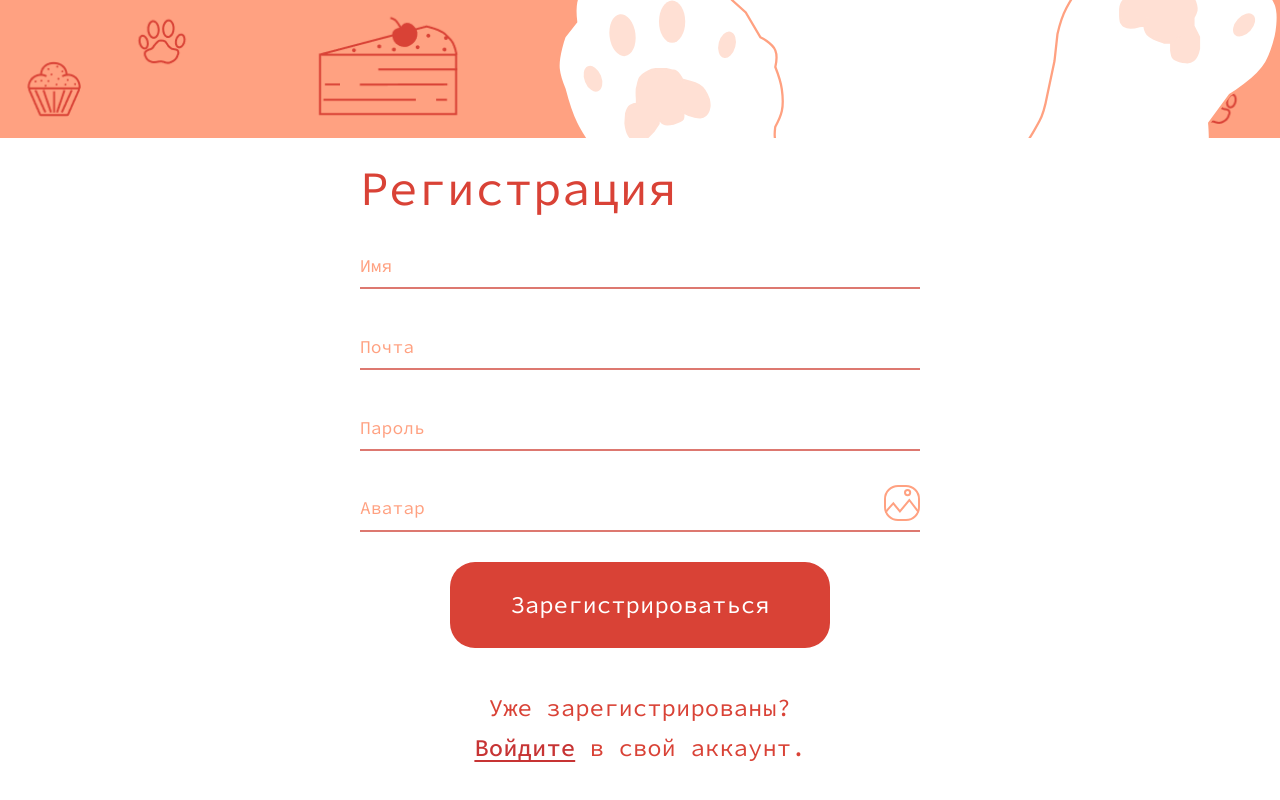
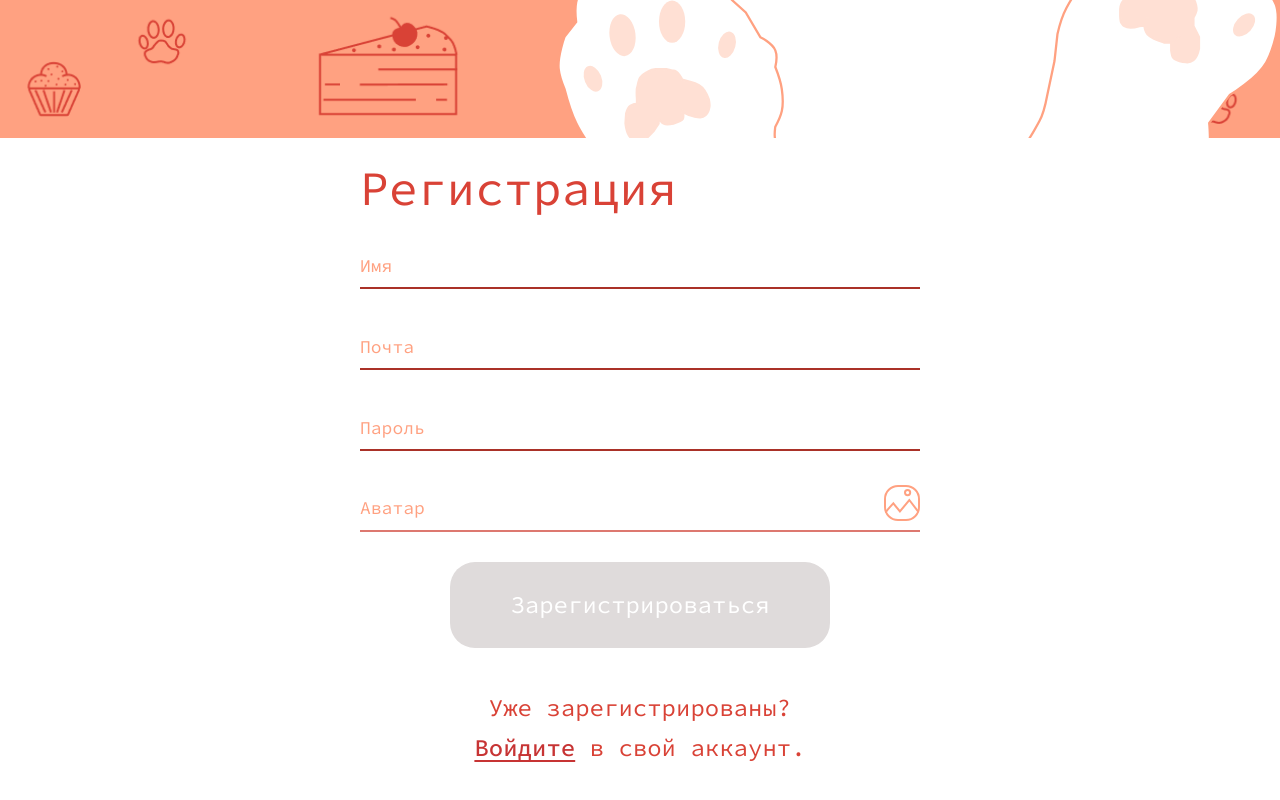
Before and after one commit to nastya12oz/keks-shop-nastya, a React (Vite) app: page /SignUp in a window 1280 px wide. Shown: the part 380-1180 px from the top of the page. Built offline with nearby package versions, Linux system fonts and the light colour scheme; no server answers; what http-status-codes would draw is missing.

Commit message:
регистрация

```diff
--- a/src/const.ts
+++ b/src/const.ts
@@ -3,6 +3,10 @@ export const REQUEST_TIMEOUT = 5000;
 export const STARS_COUNT = 5;
 export const USER_EMAIL_KEY_NAME = 'Email';
 export const USER_AVATAR_KEY_NAME = 'avatar-url';
+export const REGISTRATION_NAME_MIN_LENGTH = 1;
+export const PASSWORD_MIN_LENGTH = 2;
+export const AVATAR_TYPES = ['jpg', 'png'];
+
 
 export enum ProductCategory {
   Bisque = 'bisque',
@@ -47,7 +51,6 @@ export enum APIRoute {
   Review = '/reviews/',
 }
 
-
 export enum NameSpace {
   Products = 'PRODUCTS',
   User = 'USER',
@@ -60,7 +63,6 @@ export const DateFormat = {
   DATE_FORMAT: 'DD.MM',
 };
 
-
 export enum AuthorizationStatus {
   Auth = 'AUTH',
   NoAuth = 'NO_AUTH',
--- a/src/pages/sign-up-screen/sign-up-screen.tsx
+++ b/src/pages/sign-up-screen/sign-up-screen.tsx
@@ -1,48 +1,247 @@
-import { Link } from "react-router-dom";
-import { AppRoute } from "../../const";
+import classNames from 'classnames';
+import { ChangeEvent, FormEvent, useEffect, useState } from 'react';
+import { Helmet } from 'react-helmet-async';
+import { Link, Navigate } from 'react-router-dom';
+import { AppRoute, AuthorizationStatus } from '../../const';
+import { useAppDispatch, useAppSelector } from '../../hooks';
+import { registrationAction } from '../../store/api-actions';
+import { getAuthorizationStatus, getUserErrorStatus, getIsAlreadyExistStatus, getUserDataLoadingStatus, getRegistrationSuccessStatus } from '../../store/user-process/user-process.selector';
+import { TUserRegistrationData } from '../../types/user';
+import { isAvatarValid, isEmailValid, isRegistrationNameValid, isRegistrationPasswordValid } from '../../utils/utils';
 
-function SignUpScreen(): JSX.Element {
-  return(
+function SignupScreen(): JSX.Element {
+  const dispatch = useAppDispatch();
+  const authorizationStatus = useAppSelector(getAuthorizationStatus);
+  const hasAlreadyExist = useAppSelector(getIsAlreadyExistStatus);
+  const hasError = useAppSelector(getUserErrorStatus);
+  const isLoading = useAppSelector(getUserDataLoadingStatus);
+  const isRegistrationSuccess = useAppSelector(getRegistrationSuccessStatus);
+
+  const [formState, setFormState] = useState({
+    name: '',
+    email: '',
+    password: '',
+    avatar: null,
+  });
+
+  const [falseForm, setFalseForm] = useState({
+    name: false,
+    email: false,
+    password: false,
+    avatar: false,
+  });
+
+  const [isValid, setIsValid] = useState({
+    name: true,
+    email: true,
+    password: true,
+    avatar: true,
+  });
+
+  const [isError, setIsError] = useState({
+    exist: false,
+    error: false,
+  });
+
+  useEffect(() => {
+    setIsValid({
+      name: isRegistrationNameValid(formState.name),
+      email: isEmailValid(formState.email),
+      password: isRegistrationPasswordValid(formState.password),
+      avatar: true,
+    });
+  }, [formState, falseForm]);
+
+  useEffect(() => {
+    setIsError({
+      exist: hasAlreadyExist,
+      error: hasError,
+    });
+  }, [hasError, hasAlreadyExist]);
+
+  const handlerBlur = (evt: ChangeEvent<HTMLInputElement>) => {
+    switch (evt.target.name) {
+      case 'name':
+        setFalseForm({...falseForm, name: true});
+        break;
+      case 'email':
+        setFalseForm({...falseForm, email: true});
+        break;
+      case 'password':
+        setFalseForm({...falseForm, password: true});
+        break;
+      case 'avatar':
+        setFalseForm({...falseForm, avatar: true});
+        break;
+    }
+  };
+
+  const handleFieldChange = (evt: ChangeEvent<HTMLInputElement>) => {
+    const {name, value} = evt.target;
+
+    setFormState({...formState, [name]: value});
+
+    setIsValid({
+      name: isRegistrationNameValid(formState.name),
+      email: isEmailValid(formState.email),
+      password: isRegistrationPasswordValid(formState.password),
+      avatar: true,
+    });
+  };
+
+  if (authorizationStatus === AuthorizationStatus.Auth) {
+    return <Navigate to={AppRoute.Main} />;
+  }
+
+  const handleSubmit = (evt: FormEvent<HTMLFormElement>) => {
+    evt.preventDefault();
+    const form = evt.currentTarget;
+    const formData = new FormData(form);
+    const data = Object.fromEntries(formData) as TUserRegistrationData;
+    const currentData = {...formState, avatar: data.avatar};
+
+    setIsValid({...isValid, avatar: isAvatarValid(data.avatar)});
+
+    if (currentData && isValid.avatar && isValid.email && isValid.name && isValid.password) {
+      dispatch(registrationAction(currentData));
+      setIsError({
+        exist: hasAlreadyExist,
+        error: hasError,
+      });
+    }
+
+    if (!isLoading && !hasError) {
+      setFormState({
+        name: '',
+        email: '',
+        password: '',
+        avatar: null,
+      });
+      setIsValid({
+        name: true,
+        email: true,
+        password: true,
+        avatar: true,
+      });
+      setFalseForm({
+        name: false,
+        email: false,
+        password: false,
+        avatar: false,
+      });
+    }
+  };
+
+  return (
     <div className="wrapper">
+      <Helmet>
+        <title>Кондитерская Кекс - Регистрация</title>
+      </Helmet>
       <main>
         <section className="register-page">
           <div className="register-page__header">
             <div className="register-page__img-wrap">
-              <img className="register-page__img" src="img/svg/hero-keks.svg" width="727" height="569" alt="Картика кота." />
-
+              <img className="register-page__img" src="img/svg/hero-keks.svg" width={727} height={569} alt="Картинка кота."/>
             </div>
           </div>
           <div className="register-page__content">
             <div className="register-page__inner">
               <h1 className="register-page__title">Регистрация</h1>
+              {isError.exist && <p>You have already been here!</p>}
+              {isError.error && <p>Oops seems something is wrong, try again!</p>}
+              {isRegistrationSuccess && <p>Great! You are all set. Please, log in</p>}
               <div className="register-page__form">
-                <form action="#" method="post" autoComplete="off">
+                <form
+                  action="#"
+                  method="post"
+                  autoComplete="off"
+                  onSubmit={handleSubmit}
+                >
                   <div className="register-page__fields">
-                    <div className="custom-input register-page__field">
+                    <div className={classNames('custom-input register-page__field',
+                      {'is-valid' : isValid.name},
+                      {'is-invalid' : !isValid.name}
+                    )}
+                    >
                       <label><span className="custom-input__label">Введите ваше имя</span>
-                        <input type="text" name="user-name-1" placeholder="Имя" required />
+                        <input
+                          type="text"
+                          name="name"
+                          value={formState.name}
+                          placeholder="Имя"
+                          onChange={handleFieldChange}
+                          onBlur={handlerBlur}
+                        />
                       </label>
+                      {!isValid.name && falseForm.name && <span className="custom-input__message">заполните поле</span>}
                     </div>
-                    <div className="custom-input register-page__field">
-                      <label><span className="custom-input__label">Введите вашу почту</span>
-                        <input type="email" name="user-mail-1" placeholder="Почта" required />
+                    <div className={classNames('custom-input register-page__field',
+                      {'is-valid' : isValid.email},
+                      {'is-invalid' : !isValid.email}
+                    )}
+                    >
+                      <label><span className="custom-input__label">Введите корректную почту</span>
+                        <input
+                          type="email"
+                          name="email"
+                          value={formState.email}
+                          placeholder="Почта"
+                          onChange={handleFieldChange}
+                          onBlur={handlerBlur}
+                        />
                       </label>
+                      {!isValid.email && falseForm.email && <span className="custom-input__message">Введите вашу почту</span>}
                     </div>
-                    <div className="custom-input register-page__field">
-                      <label><span className="custom-input__label">Введите ваш пароль</span>
-                        <input type="password" name="user-password-1" placeholder="Пароль" required />
+                    <div className={classNames('custom-input register-page__field',
+                      {'is-valid' : isValid.password},
+                      {'is-invalid' : !isValid.password}
+                    )}
+                    >
+                      <label><span className="custom-input__label">заполните поле</span>
+                        <input
+                          type="password"
+                          name="password"
+                          value={formState.password}
+                          placeholder="Пароль"
+                          onChange={handleFieldChange}
+                          onBlur={handlerBlur}
+                        />
                       </label>
+                      {!isValid.password && falseForm.password && <span className="custom-input__message">заполните поле</span>}
                     </div>
-                    <div className="custom-input register-page__field">
+                    <div className={classNames('custom-input register-page__field',
+                      {'file-selected': formState.avatar}
+                    )}
+                    >
                       <label><span className="custom-input__label">Введите ваше имя</span>
-                        <input type="file" name="user-name-1" data-text="Аватар" accept="image/jpeg" />
+                        <input
+                          type="file"
+                          name="avatar"
+                          data-text='Аватар'
+                          accept="image/jpeg, image/png"
+                          onChange={handleFieldChange}
+                          onBlur={handlerBlur}
+                        />
                       </label>
                     </div>
                   </div>
-                  <button className="btn register-page__btn btn--large" type="submit">Зарегистрироваться</button>
+                  <button
+                    className="btn register-page__btn btn--large"
+                    type="submit"
+                    disabled={
+                      !isValid.avatar ||
+                      !isValid.email ||
+                      !isValid.name ||
+                      !isValid.password
+                      || isLoading
+                    }
+                  >Зарегистрироваться
+                  </button>
                 </form>
               </div>
-              <p className="register-page__text-wrap">Уже зарегистрированы? <Link className="register-page__link" to={AppRoute.LogIn}>Войдите</Link> в свой аккаунт.</p>
+              <p className="register-page__text-wrap">Уже зарегистрированы?
+                <Link className="register-page__link" to={AppRoute.LogIn}>Войдите</Link> в свой аккаунт.
+              </p>
             </div>
           </div>
         </section>
@@ -51,4 +250,4 @@ function SignUpScreen(): JSX.Element {
   );
 }
 
-export default SignUpScreen;
+export default SignupScreen;
--- a/src/store/user-process/user-process.selector.ts
+++ b/src/store/user-process/user-process.selector.ts
@@ -5,8 +5,8 @@ import { AuthorizationStatus } from '../../const';
 export const getAuthorizationStatus = (state: Pick<State, NameSpace.User>): AuthorizationStatus => state[NameSpace.User].authorizationStatus;
 export const getAuthCheckedStatus = (state: Pick<State, NameSpace.User>): boolean => state[NameSpace.User].authorizationStatus !== AuthorizationStatus.Unknown;
 export const getIsAlreadyExistStatus = (state: Pick<State, NameSpace.User>): boolean => state[NameSpace.User].isAlreadyExist;
-export const hasErrorStatus = (state: Pick<State, NameSpace.User>): boolean => state[NameSpace.User].hasError;
-export const isLoadingStatus = (state: Pick<State, NameSpace.User>): boolean => state[NameSpace.User].isLoading;
+export const getUserErrorStatus = (state: Pick<State, NameSpace.User>): boolean => state[NameSpace.User].hasError;
+export const getUserDataLoadingStatus = (state: Pick<State, NameSpace.User>): boolean => state[NameSpace.User].isLoading;
 export const getEmail = (state: Pick<State, NameSpace.User>) => state[NameSpace.User].email;
 export const getAvatarUrl = (state: Pick<State, NameSpace.User>) => state[NameSpace.User].avatarUrl;
 export const getRegistrationSuccessStatus = (state: Pick<State, NameSpace.User>): boolean => state[NameSpace.User].isRegistrationSuccess;
```
Also changed, not shown: src/utils/utils.ts (+42 -1 lines).
